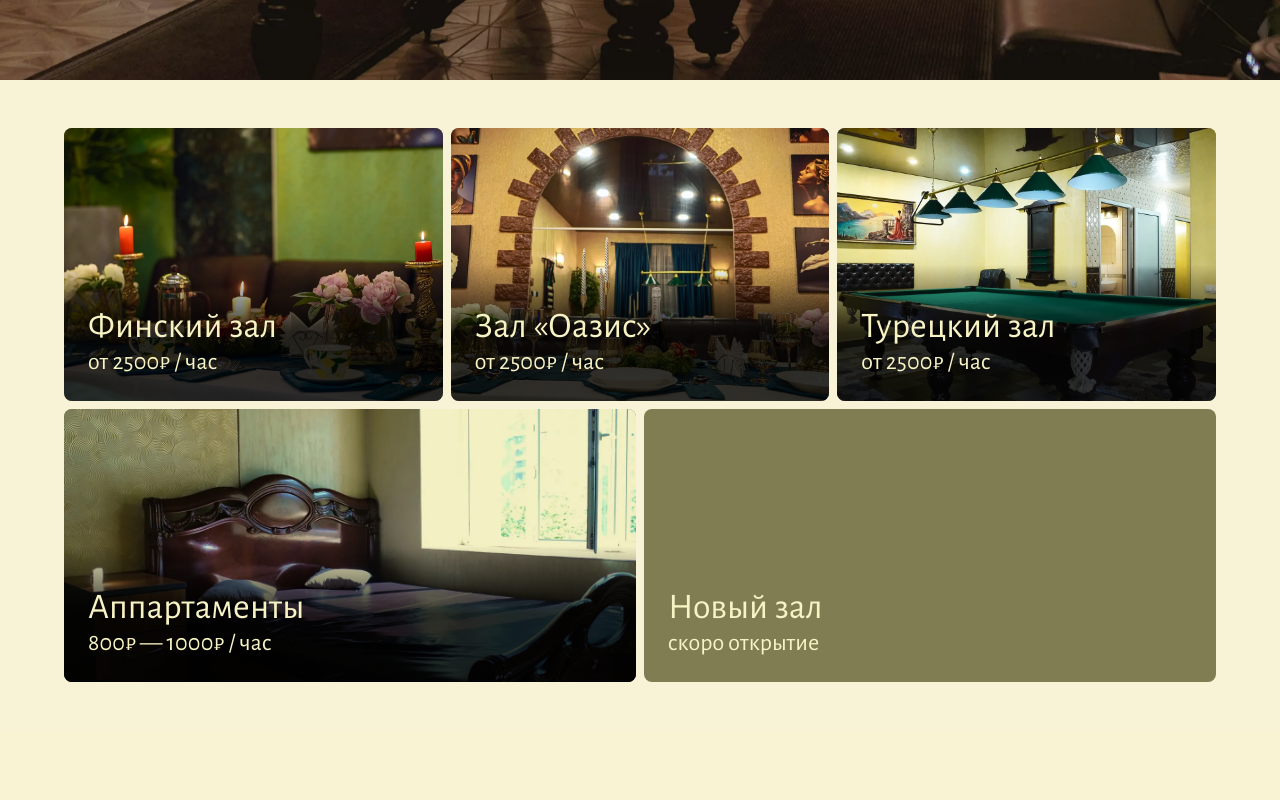
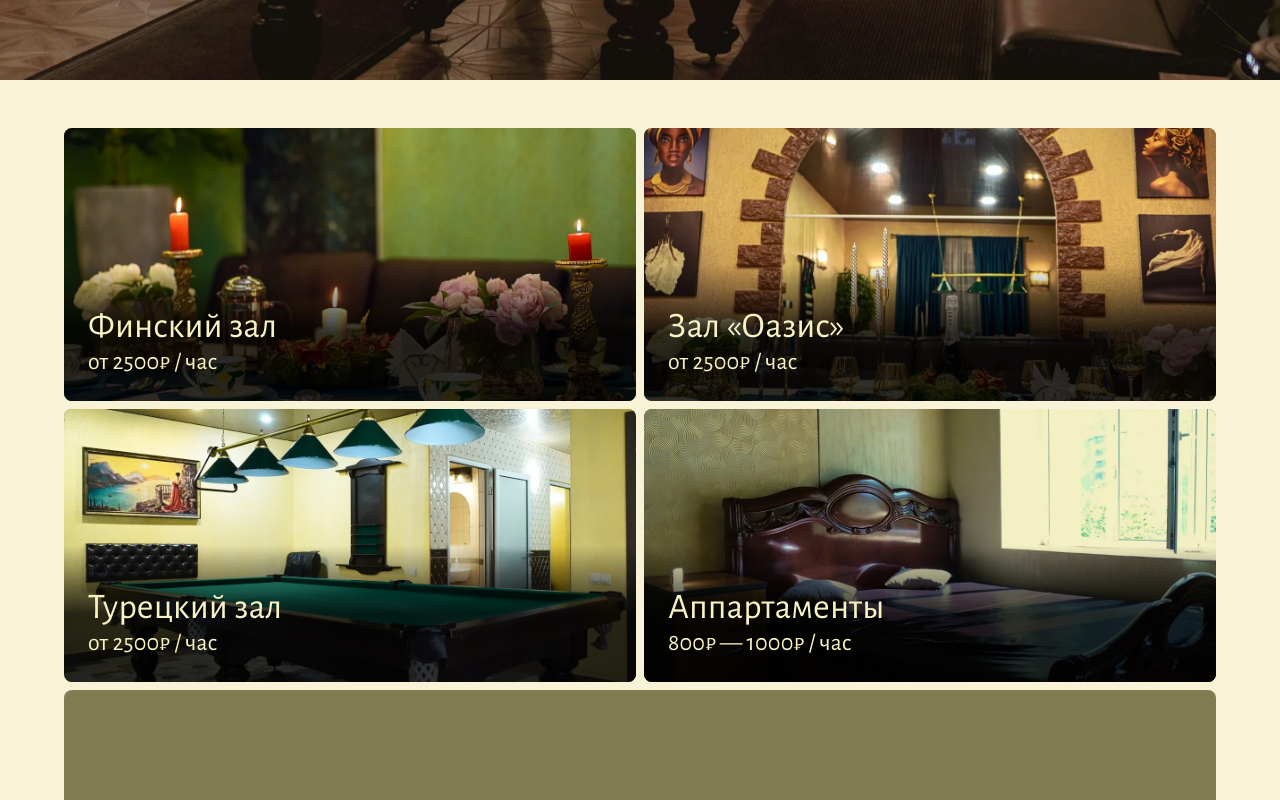
Before and after one commit to Purks1337/sasauni, a Next.js app: page / in a window 1280 px wide. Shown: the part 720-1520 px from the top of the page. Built offline with nearby package versions, Linux system fonts and the light colour scheme.

Commit message:
Сетка в 2 столбца с залами на главной

```diff
--- a/src/app/page.tsx
+++ b/src/app/page.tsx
@@ -184,21 +184,24 @@ export default function HomePage() {
           </div>
         </div>
 
-        {/* Halls Container Section */}
+        {/* Halls Container Section - 2 Columns Grid */}
         <section id="rooms" className="relative bg-[#F8F3D7] w-full z-[1]">
           <div className="flex flex-col rounded-xl w-full px-2 lg:px-16 py-8 sm:py-12 gap-2">
-            <div className="flex flex-col lg:flex-row flex-1 w-full gap-2 min-h-[200px] sm:min-h-[250px] lg:min-h-[273px]">
-              {(['fin', 'fin-small', 'turkey'] as RoomSlug[]).map((slug) => (
-                <div key={slug} className="flex-1 min-w-0">
-                  <HallCard slug={slug} room={roomsBySlug[slug]} />
-                </div>
-              ))}
-            </div>
-            <div className="flex flex-col lg:flex-row flex-1 w-full gap-2 min-h-[200px] sm:min-h-[250px] lg:min-h-[273px]">
-              <div className="flex-1 min-w-0">
+            <div className="grid grid-cols-1 lg:grid-cols-2 w-full gap-2">
+              <div className="min-h-[200px] sm:min-h-[250px] lg:min-h-[273px]">
+                <HallCard slug="fin" room={roomsBySlug['fin']} />
+              </div>
+              <div className="min-h-[200px] sm:min-h-[250px] lg:min-h-[273px]">
+                <HallCard slug="fin-small" room={roomsBySlug['fin-small']} />
+              </div>
+              <div className="min-h-[200px] sm:min-h-[250px] lg:min-h-[273px]">
+                <HallCard slug="turkey" room={roomsBySlug['turkey']} />
+              </div>
+              <div className="min-h-[200px] sm:min-h-[250px] lg:min-h-[273px]">
                 <HallCard slug="apps" room={roomsBySlug['apps']} />
               </div>
-              <div className="flex-1 min-w-0">
+              {/* Last item spans full width on large screens to maintain symmetry */}
+              <div className="min-h-[200px] sm:min-h-[250px] lg:min-h-[273px] lg:col-span-2">
                 <HallCard slug="new-hall" room={roomsBySlug['new-hall']} />
               </div>
             </div>
```
